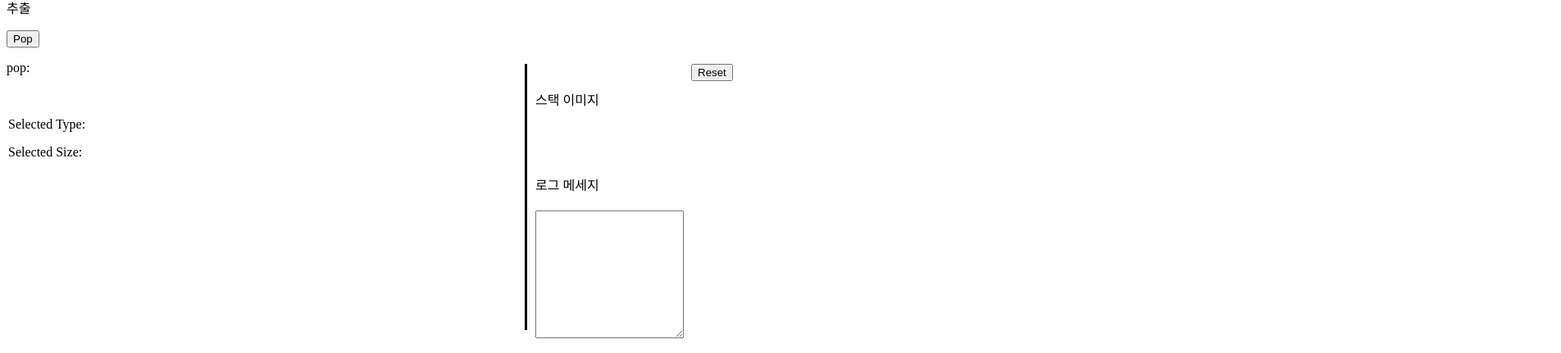
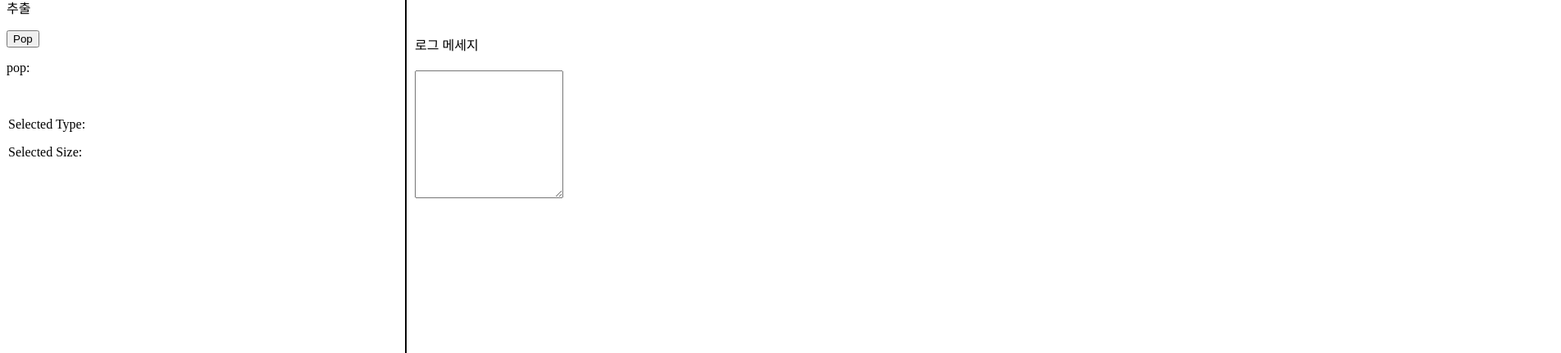
Before and after one commit to zjoker120/study-vue, a Vue app: page /InputPop in a window 1280 px wide. Shown: the part 213-644 px from the top of the page at 82% size, 1904 px wide, since content can reach past the window. Built offline with nearby package versions, Linux system fonts and the light colour scheme.

Commit message:
헤더명 수정/ 주석처리/ 스택위치 수정

```diff
--- a/src/components/InputPop.vue
+++ b/src/components/InputPop.vue
@@ -43,7 +43,7 @@
 <script setup>
   import { ref } from 'vue';
   import {useRoute, useRouter} from 'vue-router';
-  import Header from '@/components/Header.vue';
+  import Header from '@/components/AppHeader.vue';
 
   const route = useRoute();
   const routes = useRouter();
@@ -144,12 +144,13 @@
   }
   /*가운데 선*/
   .v-line{
-    border-left: solid #000;
-    height: 50%;
+    border-left: 2px solid #000;
+    height: calc(100% - 80px);
     left: 50%;
-    position: relative;
+    transform: translateX(-50%);
+    position: absolute;
     align-items: center;
-    margin-top: 0px;
+    top: 120px;
   }
   /*input 입력/버튼 */
   .Push {
--- a/src/components/SelectType.vue
+++ b/src/components/SelectType.vue
@@ -32,7 +32,7 @@
 <script setup>
     import { ref  } from 'vue';
     import { useRouter } from 'vue-router';
-    import Header from '@/components/Header.vue';
+    import Header from '@/components/AppHeader.vue';
 
     const selectedSize = ref('2');
 
--- a/src/router/index.js
+++ b/src/router/index.js
@@ -1,6 +1,6 @@
 import { createRouter, createWebHistory } from "vue-router";
-import SelectType from "/src/components/SelectType";
-import InputPop from "/src/components/InputPop";
+// import SelectType from "/src/components/SelectType";
+// import InputPop from "/src/components/InputPop";
 
 
 const router = createRouter({
```
Also changed, not shown: src/components/AppHeader.vue (renamed from src/components/Header.vue). Lines whose indentation alone changed are shown as unchanged.
